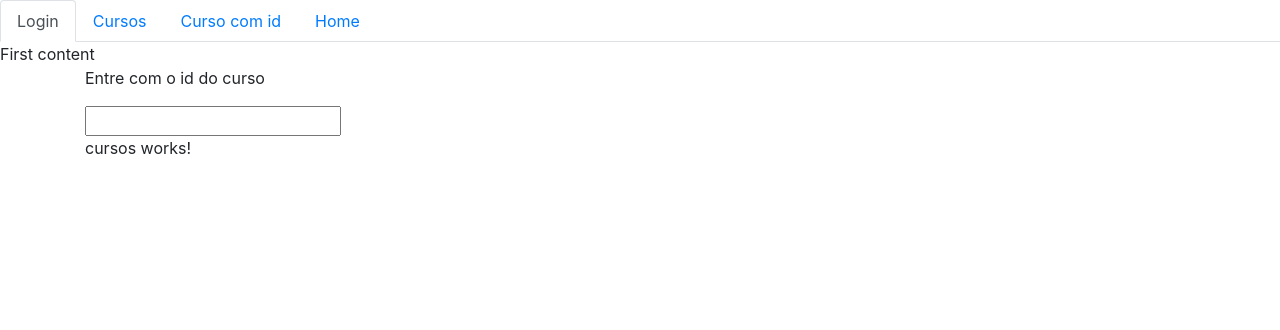
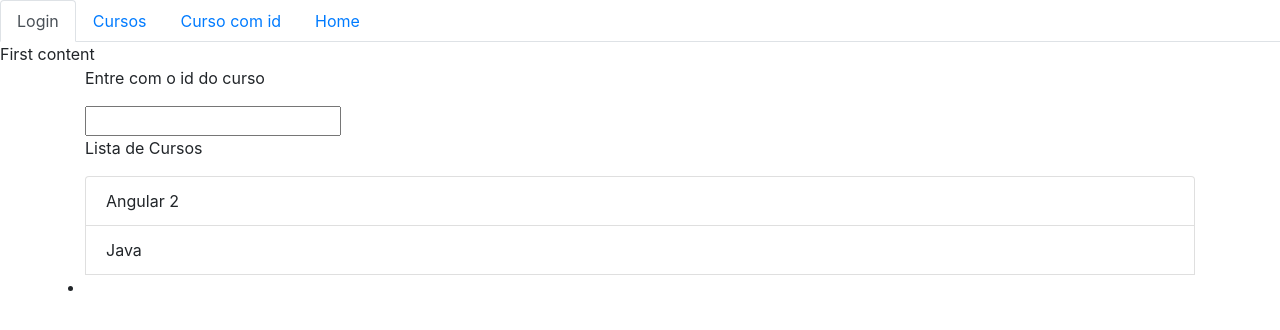
Before and after one commit to bruno-ivo/rotas-bootstrap, an Angular app: page /cursos in a window 1280 px wide. Shown: the top 330 px of the page. Built offline with nearby package versions, Linux system fonts and the light colour scheme.

Commit message:
Listagem de Cursos e curso não Encontrado

```diff
--- a/src/app/app-routing.module.ts
+++ b/src/app/app-routing.module.ts
@@ -4,11 +4,13 @@ import { CursosComponent } from './cursos/cursos.component';
 import { LoginComponent } from './login/login.component';
 import { HomeComponent } from './home/home.component';
 import { CursoDetalheComponent } from './curso-detalhe/curso-detalhe.component';
+import { CursoNaoEncontradoComponent } from './curso-nao-encontrado/curso-nao-encontrado.component';
 
 const routes: Routes = [
   {path: 'cursos', component: CursosComponent},
   {path: 'curso/:id', component: CursoDetalheComponent},
   {path: 'login', component: LoginComponent},
+  {path: 'naoEncontrado', component: CursoNaoEncontradoComponent},
   {path: '', component: HomeComponent}
 ];
 
--- a/src/app/app.component.html
+++ b/src/app/app.component.html
@@ -4,7 +4,7 @@
     <ng-template ngbNavContent>First content</ng-template>
   </li>
   <li ngbNavItem>
-    <a routerLink="/cursos"  ngbNavLink>Cursos</a>
+    <a routerLink="/cursos" [queryParams]="{pagina:1}"  ngbNavLink>Cursos</a>
     <ng-template ngbNavContent>Second content</ng-template>
   </li>
   <li  ngbNavItem>
--- a/src/app/curso-detalhe/curso-detalhe.component.html
+++ b/src/app/curso-detalhe/curso-detalhe.component.html
@@ -1 +1,2 @@
-<p>{{ id }}</p>
+<p>Id: {{ id }}</p>
+<p>Curso: {{ curso?.nome }}</p>
--- a/src/app/curso-detalhe/curso-detalhe.component.ts
+++ b/src/app/curso-detalhe/curso-detalhe.component.ts
@@ -1,5 +1,7 @@
 import { Component, OnInit } from '@angular/core';
-import { ActivatedRoute } from '@angular/router';
+import { ActivatedRoute, Router } from '@angular/router';
+import { Subscription } from 'rxjs';
+import { CursosService } from '../cursos/cursos.service';
 
 @Component({
   selector: 'app-curso-detalhe',
@@ -8,15 +10,31 @@ import { ActivatedRoute } from '@angular/router';
 })
 export class CursoDetalheComponent implements OnInit {
 
-  id: string;
+  id: any;
+  inscricao: any;
+  curso: any;
 
-  constructor(private route: ActivatedRoute) {
-    this.id = this.route.snapshot.params['id'];
-    console.log(this.route);
+  constructor(private route: ActivatedRoute,
+              private router: Router,
+              private cursosService: CursosService) {
+    //this.id = this.route.snapshot.params['id'];
+    //console.log(this.route);'
 
   }
 
   ngOnInit(): void {
+    this.inscricao = this.route.params.subscribe((params: any) => {
+      this.id = params['id'];
+
+      this.curso = this.cursosService.getCurso(this.id);
+      if (this.id == null) {
+        this.router.navigate(['/naoEncontrado', this.id]);
+      }
+    });
+  }
+
+  ngOnDestroy(){
+    this.inscricao.unsubscribe();
   }
 
 }
--- /dev/null
+++ b/src/app/curso-nao-encontrado/curso-nao-encontrado.component.html
@@ -0,0 +1 @@
+<p>curso-nao-encontrado works!</p>
--- /dev/null
+++ b/src/app/curso-nao-encontrado/curso-nao-encontrado.component.ts
@@ -0,0 +1,15 @@
+import { Component, OnInit } from '@angular/core';
+
+@Component({
+  selector: 'app-curso-nao-encontrado',
+  templateUrl: './curso-nao-encontrado.component.html',
+  styleUrls: ['./curso-nao-encontrado.component.css']
+})
+export class CursoNaoEncontradoComponent implements OnInit {
+
+  constructor() { }
+
+  ngOnInit(): void {
+  }
+
+}
--- a/src/app/cursos/cursos.component.html
+++ b/src/app/cursos/cursos.component.html
@@ -1 +1,7 @@
-<p>cursos works!</p>
+<p>Lista de Cursos</p>
+
+<ul class="list-group">
+  <li class="list-group-item"
+  *ngFor="let curso of cursos"
+  [routerLink]="['/curso', curso.id]">{{ curso.nome }}<li>
+</ul>
--- a/src/app/cursos/cursos.component.ts
+++ b/src/app/cursos/cursos.component.ts
@@ -1,4 +1,5 @@
 import { Component, OnInit } from '@angular/core';
+import { CursosService } from './cursos.service';
 
 @Component({
   selector: 'app-cursos',
@@ -7,9 +8,12 @@ import { Component, OnInit } from '@angular/core';
 })
 export class CursosComponent implements OnInit {
 
-  constructor() { }
+  cursos: any[] = [];
+
+  constructor(private cursosService: CursosService) { }
 
   ngOnInit(): void {
+    this.cursos = this.cursosService.getCursos();
   }
 
 }
--- /dev/null
+++ b/src/app/cursos/cursos.service.ts
@@ -0,0 +1,27 @@
+import { Injectable } from '@angular/core';
+
+@Injectable({
+  providedIn: 'root'
+})
+export class CursosService {
+
+  getCursos(){
+    return [
+      {id: 1, nome: 'Angular 2'},
+      {id: 2, nome: 'Java'}
+    ]
+  }
+
+  getCurso(id: number){
+    let cursos = this.getCursos();
+    for (let i = 0; i < cursos.length; i++) {
+      let curso = cursos[i];
+      if (curso.id == id) {
+        return curso;
+      }
+    }
+    return null;
+  }
+
+  constructor() { }
+}
```
Also changed, not shown: src/app/app.module.ts (+5 -2 lines), src/app/curso-nao-encontrado/curso-nao-encontrado.component.css (added), 2 other files (tests, documents, lock files or other folders).
